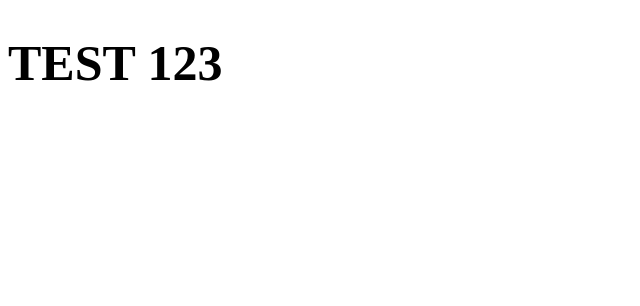
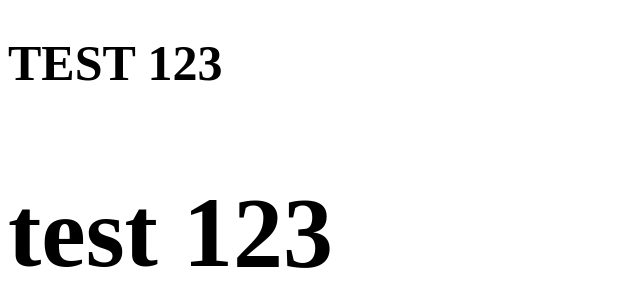
Before and after one commit to jjrcode/coding, a plain HTML site: page index.html in a window 1280 px wide. Shown: the whole page, without its empty margins (0-640 px from the left). Drawn offline with Linux system fonts and the light colour scheme.

Commit message:
Code update.

```diff
--- a/index.html
+++ b/index.html
@@ -13,6 +13,7 @@
 
 <h1>TEST 123</h1>
 
+<h2>test 123</h2>
 
 </body>
 
--- a/stylesheet.css
+++ b/stylesheet.css
@@ -5,3 +5,8 @@
 h1 {
   font-size: 50px;
 }
+
+
+h2 {
+  font-size: 100px;
+}
```
